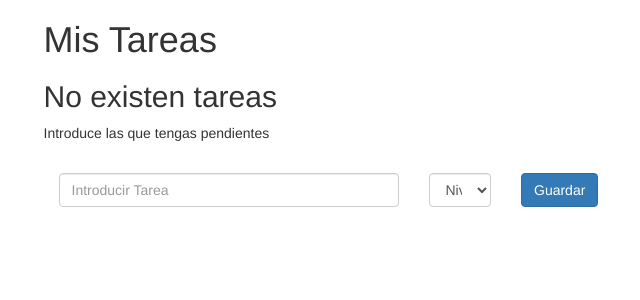
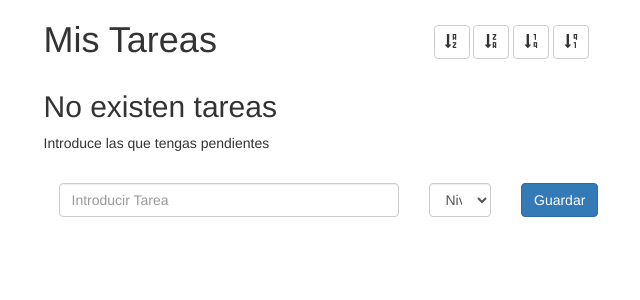
Before and after one commit to Cordooba/Simple-PHP-Todo-List, a PHP site: the page made by view.html.php in a window 1280 px wide. Shown: the top 300 px of the page, without its empty margins (319-959 px from the left). Run offline with PHP 8.4, Linux system fonts and the light colour scheme.

Commit message:
Añadida botonera para ordenar las tareas por diferentes criterios.

```diff
--- a/view.html.php
+++ b/view.html.php
@@ -12,13 +12,53 @@
 			margin: 0px;
 			padding: 0px;
 		}
+		.orderbutton {
+			display: inline-block;
+		}
+		.orderbutton button {
+			margin: 0px;
+			padding: 6px 10px;
+		}
+		.orderbuttons {
+			margin-top: 25px;
+
+		}
 	</style>
 </head>
 <body>
 	<div class="container">
 		<div class="row">
 			<div class="col-lg-offset-3 col-lg-6">
-				<h1>Mis Tareas</h1>
+				<div class="row">
+					<div class="col-lg-8">
+						<h1>Mis Tareas</h1>
+					</div>
+					<div class="col-lg-4 orderbuttons">
+						<div class="btn-group" role="group" aria-label="order">
+							<form action="?tareaasc" method="post" class="orderbutton">
+								<button type="submit" class="btn btn-default" title="Orden ascendente">
+									<span class="glyphicon glyphicon-sort-by-alphabet"></span>
+								</button>
+							</form>
+							<form action="?tareadesc" method="post" class="orderbutton" title="Orden descendente">
+								<button type="submit" class="btn btn-default">
+									<span class="glyphicon glyphicon-sort-by-alphabet-alt"></span>
+								</button>
+							</form>
+							<form action="?nivelasc" method="post" class="orderbutton" title="Nivel ascendente">
+								<button type="submit" class="btn btn-default">
+									<span class="glyphicon glyphicon-sort-by-order"></span>
+								</button>
+							</form>
+							<form action="?niveldesc" method="post" class="orderbutton" title="Nivel descendente">
+								<button type="submit" class="btn btn-default">
+									<span class="glyphicon glyphicon-sort-by-order-alt"></span>
+								</button>
+							</form>
+						</div>
+					</div>
+				</div>
+
 				<table class="table table-striped">
 					<tbody>
 						<?php if ( !empty($datos) ): ?>
```
